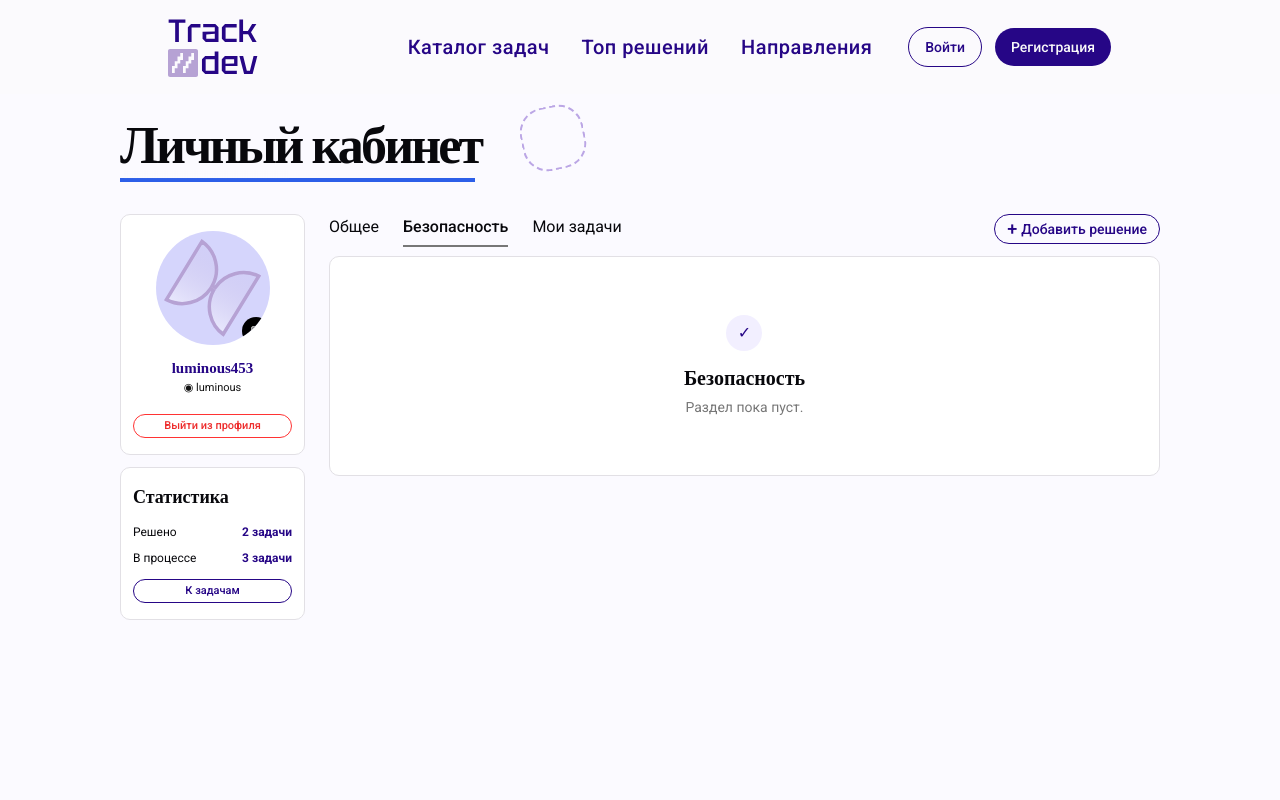
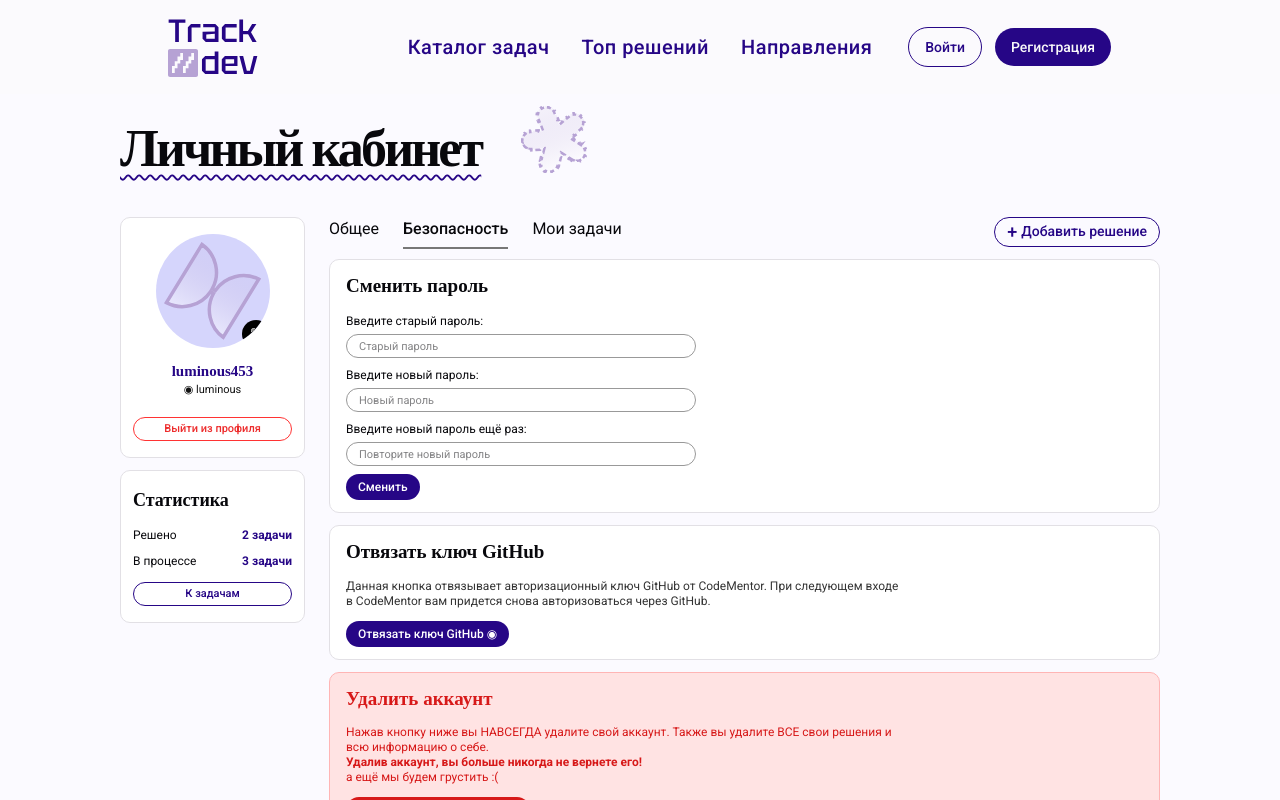
Before and after one commit to Kemuni/CodeHunt, a Next.js app in the folder frontend/: page /profile in a window 1280 px wide. Both pictures are taken after a click on the button "Безопасность". Shown: the top 800 px of the page. Built offline with nearby package versions, Linux system fonts and the light colour scheme; no server answers; a web font is replaced by a local one.

Commit message:
реализована вкладка "Безопасность" в профиле

```diff
--- a/frontend/app/profile/page.tsx
+++ b/frontend/app/profile/page.tsx
@@ -14,12 +14,10 @@ export default function ProfilePage() {
     <main className="min-h-[calc(100dvh-94px)] bg-[#fbfaff] px-4 pb-20 text-[#08080c] sm:px-8 lg:px-16 xl:px-[6vw]">
       <div className="mx-auto max-w-[1040px]">
         <div className="relative mb-8 flex items-end gap-7 pt-3 sm:mb-10 sm:gap-10">
-          <h1 className="relative font-heading text-[36px] font-semibold leading-[1.05] tracking-[-0.055em] sm:text-[48px] lg:text-[52px]">
+          <h1 className="font-heading text-[36px] font-semibold leading-[1.05] tracking-[-0.055em] underline decoration-[#260686] decoration-2 decoration-wavy underline-offset-[8px] sm:text-[48px] lg:text-[52px]">
             Личный кабинет
-            <span className="absolute -bottom-2 left-0 h-[4px] w-[355px] max-w-full bg-[#2c5ee8]" />
-            <span className="absolute -bottom-[5px] left-1 h-[9px] w-[165px] bg-[url('/figma/DotGrid.svg')] bg-[length:10px_10px] opacity-90" />
           </h1>
-          <div className="mb-1 hidden size-16 rotate-[-12deg] rounded-[25px] border-2 border-dashed border-[#bba6e5] sm:block" aria-hidden="true" />
+          <Image src="/figma/Asterisk 1.svg" alt="" width={66} height={67} className="mb-1 hidden sm:block" aria-hidden="true" />
         </div>
 
         <div className="grid gap-5 md:grid-cols-[185px_minmax(0,1fr)] md:gap-6">
@@ -53,7 +51,7 @@ export default function ProfilePage() {
                 <InfoCard title="Мои умения">Тут будут отображаться ваши умения. Самое<br className="hidden sm:block" /> время выбрать их!</InfoCard>
               </div>
               <section className="mt-3 min-h-[108px] rounded-lg border border-[#e2e0e5] bg-white px-4 py-4"><h2 className="font-heading text-[19px] font-semibold">Мои решения</h2><div className="flex flex-col items-center justify-center pt-3 text-[12px] text-[#777]">Тут будут отображаться ваши решения задач...<Link href="/tasks" className="mt-2 rounded-full bg-[#260686] px-3 py-1 text-[12px] font-medium text-white transition-colors hover:bg-[#3b12b1]">Перейти к задачам</Link></div></section>
-            </> : <EmptyTab title={activeTab} />}
+            </> : activeTab === "Безопасность" ? <SecurityTab /> : <EmptyTab title={activeTab} />}
           </section>
         </div>
       </div>
@@ -68,3 +66,27 @@ function InfoCard({ title, children }: { title: string; children: React.ReactNod
 function EmptyTab({ title }: { title: string }) {
   return <section className="grid min-h-[220px] place-items-center rounded-lg border border-[#e2e0e5] bg-white text-center"><div><div className="mx-auto mb-3 grid size-9 place-items-center rounded-full bg-[#f2efff] text-[#260686]">✓</div><h2 className="font-heading text-[20px] font-semibold">{title}</h2><p className="mt-1 text-sm text-[#777]">Раздел пока пуст.</p></div></section>;
 }
+
+function SecurityTab() {
+  return <div className="space-y-3">
+    <section className="rounded-lg border border-[#e2e0e5] bg-white px-4 py-3">
+      <h2 className="font-heading text-[19px] font-semibold">Сменить пароль</h2>
+      <div className="mt-3 max-w-[350px] space-y-2 text-[12px]">
+        <label className="block">Введите старый пароль:<input type="password" placeholder="Старый пароль" className="mt-1 h-6 w-full rounded-full border border-[#999] px-3 text-[11px] outline-none focus:border-[#260686]" /></label>
+        <label className="block">Введите новый пароль:<input type="password" placeholder="Новый пароль" className="mt-1 h-6 w-full rounded-full border border-[#999] px-3 text-[11px] outline-none focus:border-[#260686]" /></label>
+        <label className="block">Введите новый пароль ещё раз:<input type="password" placeholder="Повторите новый пароль" className="mt-1 h-6 w-full rounded-full border border-[#999] px-3 text-[11px] outline-none focus:border-[#260686]" /></label>
+        <button className="rounded-full bg-[#260686] px-3 py-1 text-[12px] font-medium text-white transition-colors hover:bg-[#3b12b1]">Сменить</button>
+      </div>
+    </section>
+    <section className="rounded-lg border border-[#e2e0e5] bg-white px-4 py-3">
+      <h2 className="font-heading text-[19px] font-semibold">Отвязать ключ GitHub</h2>
+      <p className="mt-3 max-w-[560px] text-[12px] leading-[1.25] text-[#333]">Данная кнопка отвязывает авторизационный ключ GitHub от CodeMentor. При следующем входе в CodeMentor вам придется снова авторизоваться через GitHub.</p>
+      <button className="mt-3 rounded-full bg-[#260686] px-3 py-1 text-[12px] font-medium text-white transition-colors hover:bg-[#3b12b1]">Отвязать ключ GitHub ◉</button>
+    </section>
+    <section className="rounded-lg border border-[#ffb5b5] bg-[#ffe3e3] px-4 py-3 text-[#d71919]">
+      <h2 className="font-heading text-[19px] font-semibold">Удалить аккаунт</h2>
+      <p className="mt-3 max-w-[560px] text-[12px] leading-[1.25]">Нажав кнопку ниже вы НАВСЕГДА удалите свой аккаунт. Также вы удалите ВСЕ свои решения и всю информацию о себе.<br /><b>Удалив аккаунт, вы больше никогда не вернете его!</b><br />а ещё мы будем грустить :(</p>
+      <button className="mt-3 rounded-full bg-[#d71919] px-3 py-1 text-[12px] font-medium text-white transition-colors hover:bg-[#b41414]">Удалить аккаунт НАВСЕГДА</button>
+    </section>
+  </div>;
+}
```
